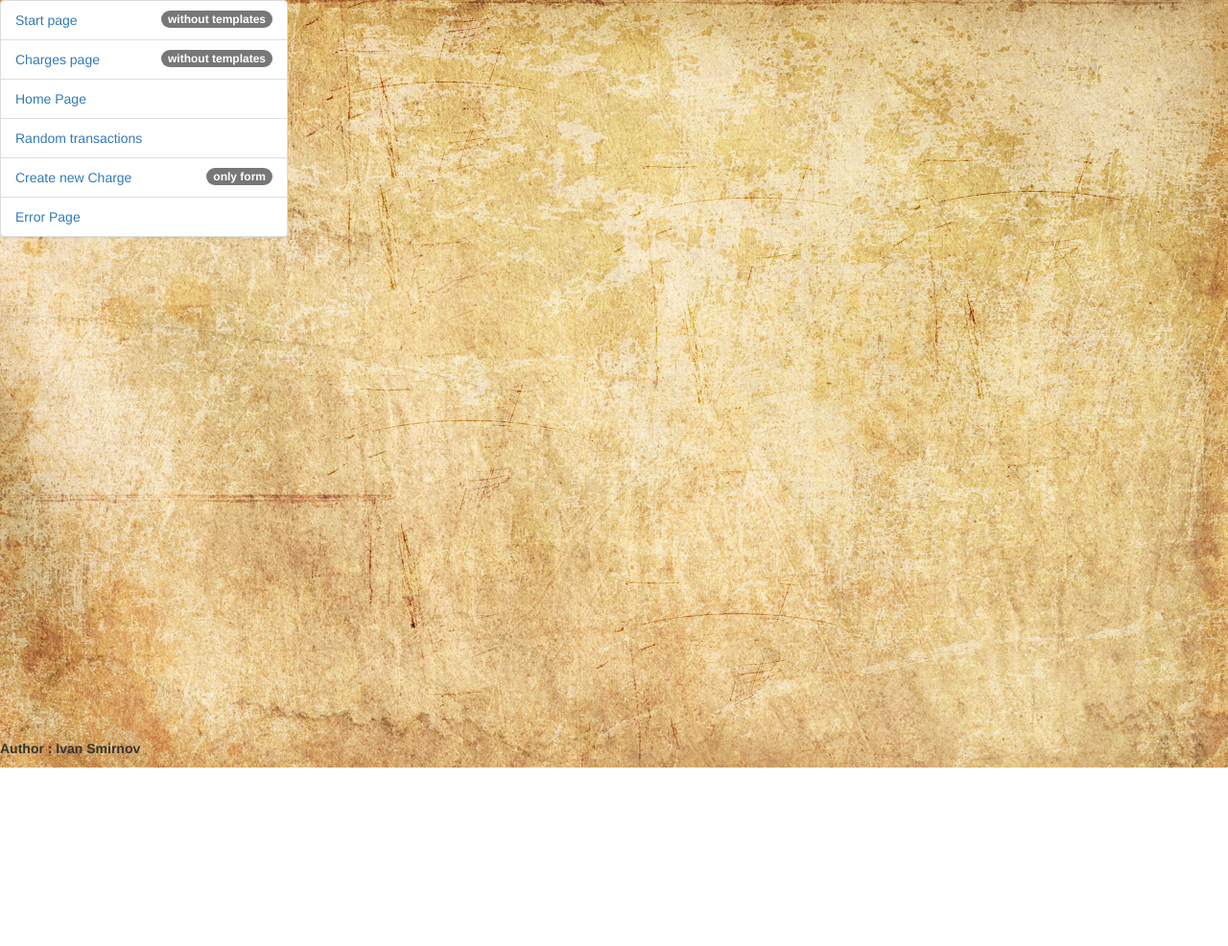
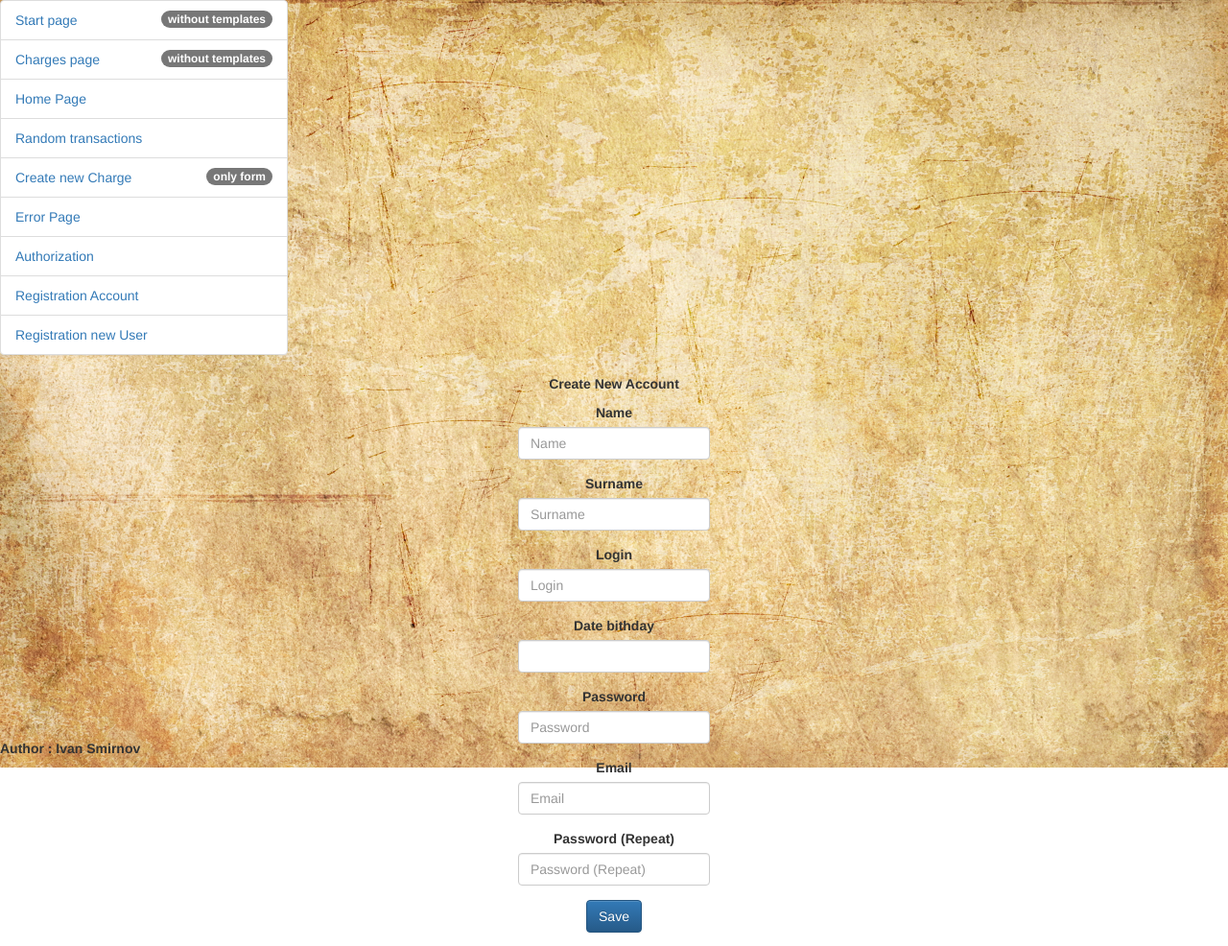
Before and after one commit to iamnotaprogrammer/PythonMail, a Django app: page /auth in a window 1280 px wide. Shown: the whole page at 96% size. Before the commit the page ends 800 px from the top, so only its background shows below. Run offline with Django 3.2, Linux system fonts and the light colour scheme; parts of the project's set-up code (start-up, migrations or seed data) failed here and were passed over; some libraries are stand-ins or nearby versions.

Commit message:
add many feachers

```diff
--- a/frameworks/django_project/myfinance/finance/forms.py
+++ b/frameworks/django_project/myfinance/finance/forms.py
@@ -1,15 +1,87 @@
+from django.forms import ModelForm
 from django import forms
 from django.core.exceptions import ValidationError
+from finance.models import Charge
+from finance.models import Account
 import datetime
+import re
 
 
-class ChargeForm(forms.Form):
+class ChargeForm(ModelForm):
     value = forms.DecimalField(label='Value', required=True)
-    date = forms.DateField(label='Date',
-        initial=datetime.datetime.today().strftime(r'%d/%m/%Y'), required=True)
+    date = forms.DateField(label='Date', required=True)
 
-    def clean_date(self):
+    class Meta:
+        model = Charge
+        fields = ['date', 'value']
+
+    def clean(self):
+        cleaned_data = super(ChargeForm, self).clean()
         date = self.cleaned_data.get('date')
         current_date = datetime.datetime.today()
         if date >= current_date.date():
-            raise ValidationError('incorrect date')
+            raise ValidationError('incorrect date, date cannot be great then today {0}'.format(
+                current_date.date().isoformat()))
+
+
+class UserRegestrationForm(forms.Form):
+    username = forms.CharField(label='Login', max_length=20)
+    name = forms.CharField(label='Name', max_length=20)
+    surname = forms.CharField(label='Surname', max_length=20)
+    email = forms.EmailField(label='Email')
+    password = forms.CharField(label='Password', widget=forms.PasswordInput)
+    password2 = forms.CharField(label='Password2', widget=forms.PasswordInput)
+    phone = forms.RegexField(regex=r'^\+?1?\d{9,15}$',
+                             error_message=("Phone number must be entered in the format: '+999999999'. Up to 15 digits allowed."))
+
+
+class AccountInfoForm(ModelForm):
+
+    class Meta:
+        model = Account
+        fields = ['name', 'surname', 'login', 'date_create']
+
+
+class AccountRegistrationForm(ModelForm):
+    password = forms.CharField(label='Password', widget=forms.PasswordInput)
+    password2 = forms.CharField(
+        label='Password (Repeat)', widget=forms.PasswordInput)
+    email = forms.EmailField(label='Email')
+
+    class Meta:
+        model = Account
+        fields = ['name', 'surname', 'login',
+                  'date_bithday', 'password', 'email']
+
+    def clean(self):
+        cleaned_data = super(AccountRegistrationForm, self).clean()
+        login = cleaned_data.get("login")
+        password1 = cleaned_data.get("password1")
+        password1 = cleaned_data.get("password1")
+
+        exsist = Account.objects.filter(login=login)
+        if exsist:
+            raise forms.ValidationError(
+                "That login is already taken , please select another ")
+        elif not re.search(r'^\w+$', login):
+            raise forms.ValidationError(
+                "Username can only contain"
+                "alphanumeric characters and the underscore.")
+
+        if password1 != password1:
+            raise forms.ValidationError(
+                "Your current and confirm password do not match.")
+
+        return cleaned_data
+
+
+# class ChargeForm(forms.Form):
+#     value = forms.DecimalField(label='Value', required=True)
+#     date = forms.DateField(label='Date',
+# initial=datetime.datetime.today().strftime(r'%d/%m/%Y'), required=True)
+
+#     def clean_date(self):
+#         date = self.cleaned_data.get('date')
+#         current_date = datetime.datetime.today()
+#         if date >= current_date.date():
+#             raise ValidationError('incorrect date')
--- a/frameworks/django_project/myfinance/finance/models.py
+++ b/frameworks/django_project/myfinance/finance/models.py
@@ -1,10 +1,26 @@
 from django.db import models
+import datetime
+
+class Account(models.Model):
+    name = models.CharField(default=None, max_length=300)
+    surname = models.CharField(default=None, max_length=300)
+    login = models.CharField(default=None, max_length=300, primary_key=True)
+    password = models.CharField(default=None, max_length=300)
+    date_create = models.DateField(default=datetime.datetime.today().strftime(r'%Y-%m-%d'))
+    date_bithday = models.DateField(default=None)
+    email = models.EmailField(default=None)
+
+    class Meta:
+        db_table = 'accounts'
 
 
-class Charge():
-    pass
+class Charge(models.Model):
 
+    id = models.AutoField(primary_key=True)
+    date = models.DateField(default=None)
+    value = models.FloatField()
+    account = models.ForeignKey(
+        Account, related_name='account', on_delete=models.CASCADE)
 
-
-class Account():
-    pass
+    class Meta:
+        db_table = 'charges'
--- /dev/null
+++ b/frameworks/django_project/myfinance/finance/templates/finance/acc_reg.html
@@ -0,0 +1,22 @@
+{% extends "finance/base.html" %}
+{% load bootstrap3 %}
+{% block title %} {{ title }} {% endblock %}
+
+
+
+{% block content %}
+    <center class= 'content'>
+        <p><b>{{ title }}</b></p>
+        <div class = 'form'>
+            <form action="{% url 'finance:{{ url }}' %}" method="post" class="form">
+                {% csrf_token %}
+                {% bootstrap_form form %}
+                {% buttons %}
+                    <button type="submit" class="btn btn-primary">
+                        {% bootstrap_icon "star" %} Save
+                     </button>
+                {% endbuttons %}
+            </form>
+        </div>
+    </center>
+{% endblock %}
--- a/frameworks/django_project/myfinance/finance/templates/finance/base.html
+++ b/frameworks/django_project/myfinance/finance/templates/finance/base.html
@@ -8,20 +8,23 @@
     <link rel="stylesheet" href="//maxcdn.bootstrapcdn.com/bootstrap/3.2.0/css/bootstrap.min.css">
     <link rel="stylesheet" href="//maxcdn.bootstrapcdn.com/bootstrap/3.2.0/css/bootstrap-theme.min.css">
     <link rel="stylesheet" href="{% static 'css/myapp.css' %}">
-    <title>Start Page</title>
     <meta charset="utf-8">
     <meta name="description" content="Technoatom course from Mail Group in Mephi!!! (Test project)">
 </head>
 <title>{% block title %} Home Page {% endblock %}</title>
 <body class='common'>
     <div class = 'references'>
-        <ul class="list-group">
+        <ul class="list-group my-group">
             {% url 'finance:start_page'  as start_page %}
             {% url  'finance:transactions' as transactions_page %}
             {% url 'finance:new_charge' as new_charge %}
             {% url 'finance:homepage' as homepage %}
             {% url 'finance:error_page' as error_page %}
             {% url 'finance:charges' as charges_page %}
+            {% url 'finance:auth' as auth %}
+            {% url 'finance:registration' as registration_account %}
+            {% url 'finance:reg_user' as registration_user %}
+
 
         <li class="list-group-item"><a href={{start_page}}>Start page</a><span class="badge">without templates</span></li>
         <li class="list-group-item"><a href={{charges_page}}>Charges page</a><span class="badge">without templates</span></li>
@@ -29,9 +32,14 @@
         <li class="list-group-item"><a href={{transactions_page}}>Random transactions </a></li>
         <li class="list-group-item"> <a href={{new_charge}}>Create new Charge </a><span class="badge">only form</span></li>
         <li class="list-group-item"><a href={{error_page}}>Error Page</a></li>
+        <li class="list-group-item"><a href={{auth}}>Authorization</a></li>
+        <li class="list-group-item"><a href={{registration_account}}>Registration Account</a></li>
+        <li class="list-group-item"><a href={{registration_user}}>Registration new User</a></li>
         </ul>
+
     </div>
-        {% block content %}{% endblock %}
+    <div class = 'content'>{% block content %}{% endblock %}</div>
+
 </body>
 <footer class = 'navbar-fixed-bottom'>
     <p><b>Author :  Ivan Smirnov</b></p>
--- a/frameworks/django_project/myfinance/finance/urls.py
+++ b/frameworks/django_project/myfinance/finance/urls.py
@@ -6,6 +6,10 @@ from finance.views import transaction
 from finance.views import good_answer
 from finance.views import new_charge
 from finance.views import error_page
+from finance.views import show_accounts
+from finance.views import registration
+from finance.views import reg_user
+from finance.views import auth
 
 urlpatterns = [
     url(r'^charges$', charges, name='charges'),
@@ -13,6 +17,10 @@ urlpatterns = [
     url(r'^newcharge$', new_charge, name='new_charge'),
     url(r'^success$', good_answer, name='success'),
     url(r'^error$', error_page, name='error_page'),
-    url(r'^start', start, name='start_page'),
+    url(r'^start$', start, name='start_page'),
+    url(r'^registration$', registration, name='registration'),
+    url(r'^reg_user$', reg_user, name='reg_user'),
+    url(r'^auth$', auth, name='auth'),
     url(r'^', homepage, name='homepage'),
+
 ]
--- a/frameworks/django_project/myfinance/finance/views.py
+++ b/frameworks/django_project/myfinance/finance/views.py
@@ -9,7 +9,7 @@ from django.shortcuts import render
 from django.http import HttpResponse
 from django.http import HttpResponseRedirect
 from django.template import loader, Context
-
+from django.contrib.auth.models import User
 
 cur_dir = os.path.dirname(os.path.abspath(__file__))
 sys.path.append(cur_dir)
@@ -26,6 +26,65 @@ acc = myfinance.Account(charge)
 Transaction = namedtuple("Transaction", ['date', 'value'])
 
 
+
+def reg_user(request):
+    if request.method == 'POST':
+        user_form = forms.UserRegestrationForm(request.POST)
+        if user_form.is_valid():
+            user = User.objects.create_user()
+            user.username = request.POST['username'][0]
+            user.password = request.POST['password'][0]
+            user.first_name = request.POST['name'][0]
+            user.last_name = request.POST['surname'][0]
+            user.email = request.POST['email'][0]
+            user.groups = 'User'
+            user.user_permissions = request.POST['username'][0]
+            user.is_staff = request.POST['username'][0]
+            user.is_active = request.POST['username'][0]
+
+
+
+            # user.save()
+            # return HttpResponseRedirect('/auth')
+    if request.method == 'GET':
+        user_form = forms.UserRegestrationForm()
+        context = {'title' : 'Create New User', 'form': user_form, 'path': request.path[1:]}
+        return render(request, 'finance/registrations.html', context)
+    return HttpResponseRedirect('/error')
+
+
+
+def auth(request):
+    if request.method == 'POST':
+        acc_form = forms.AccountRegistrationForm(request.POST)
+        if acc_form.is_valid():
+            acc_form.save()
+            return HttpResponseRedirect('/success')
+    if request.method == 'GET':
+        acc_form = forms.AccountRegistrationForm()
+        context = {'title' : 'Create New Account', 'form': acc_form, 'path': request.path}
+        return render(request, 'finance/acc_reg.html', context)
+    return HttpResponseRedirect('/error')
+
+
+def registration(request):
+     if request.method == 'POST':
+        acc_form = forms.AccountRegistrationForm(request.POST)
+        if acc_form.is_valid():
+            print(request.POST)
+            # acc_form.save()
+            # return HttpResponseRedirect('/success')
+     if request.method == 'GET':
+        acc_form = forms.AccountRegistrationForm()
+        context = {'title' : 'Create New Account', 'form': acc_form, 'path': request.path}
+        return render(request, 'finance/registrations.html', context)
+     return HttpResponseRedirect('/error')
+
+
+def show_accounts(request):
+    pass
+
+
 def homepage(request):
     return render(request, 'finance/base.html')
 
@@ -35,7 +94,8 @@ def start(request):
     response.write("<title>Home page</title>")
     response.write("<style> p { text-align:  center; }</style>")
     response.write("<div class = 'text'><p>WELCOM TO MY SITE !!!</p><div>")
-    response.write("<p><a href='{0}'>Charges Page</a></p>".format(charges_page))
+    response.write(
+        "<p><a href='{0}'>Charges Page</a></p>".format(charges_page))
     return response
 
 
@@ -46,7 +106,8 @@ def charges(request):
     response.write('<p><b>CHARGE  PAGE</b></p>')
     response.write('<p><b>Total =  {0}</b></p>'.format(acc.total))
     response.write('{0}'.format(acc))
-    response.write("<p><a href='{0}'><b>Start Page</b></a></p>".format(start_url))
+    response.write(
+        "<p><a href='{0}'><b>Start Page</b></a></p>".format(start_url))
     response.write("<head></html>")
     response.write(html_make.make_table())
     return response
@@ -74,7 +135,6 @@ def transaction(request):
 def new_charge(request):
     if request.method == 'POST':
         form = forms.ChargeForm(request.POST)
-        print(form.is_valid())
         if form.is_valid():
             return HttpResponseRedirect('/success')
     if request.method == 'GET':
```
Also changed, not shown: frameworks/django_project/myfinance/finance/templates/finance/registrations.html (added, +21 -0 lines), frameworks/django_project/myfinance/finance/migrations/0001_initial.py (added), frameworks/django_project/myfinance/finance/migrations/0002_auto_20161117_2142.py (added), frameworks/django_project/myfinance/finance/migrations/0003_auto_20161118_1411.py (added).
